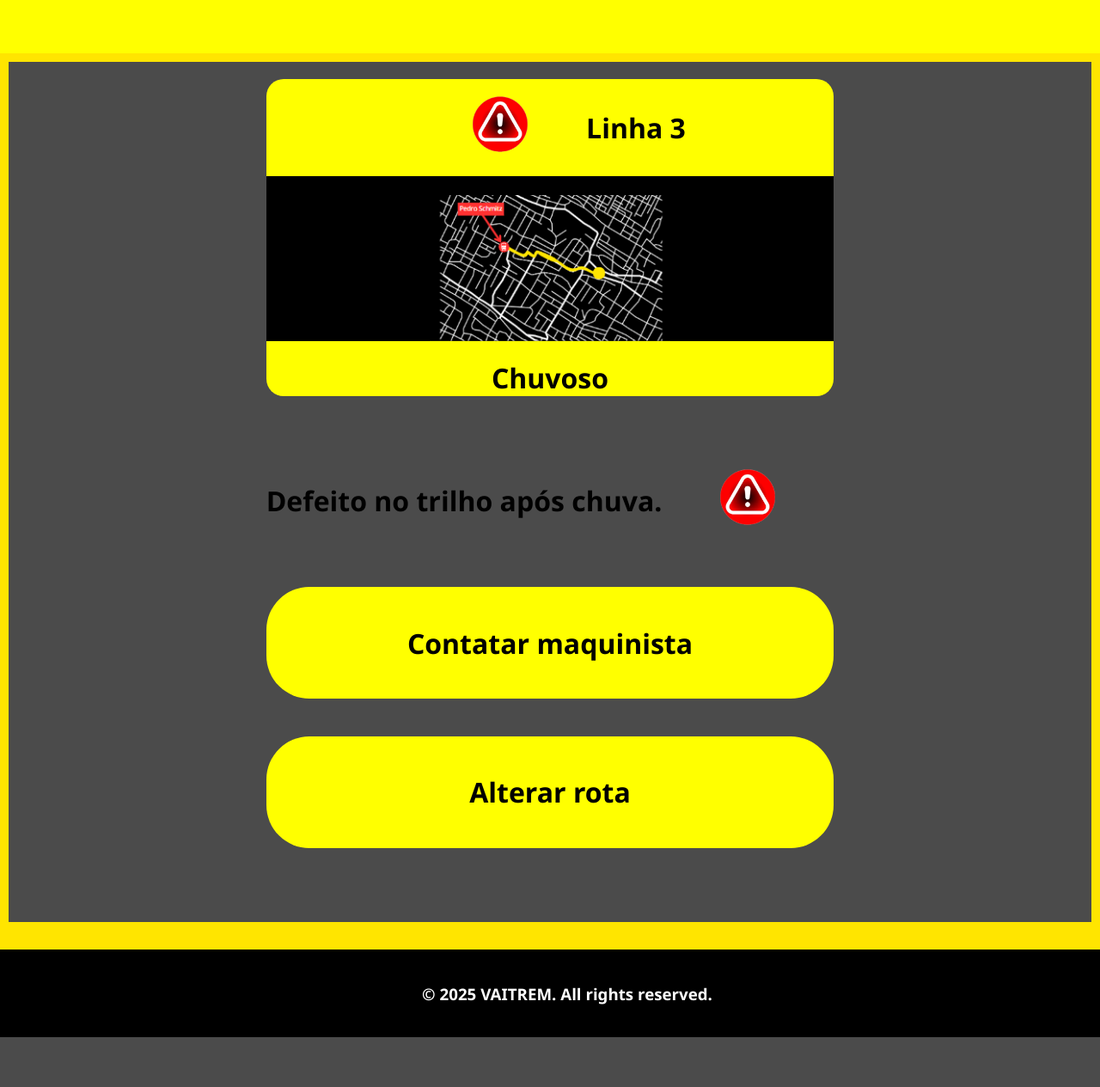
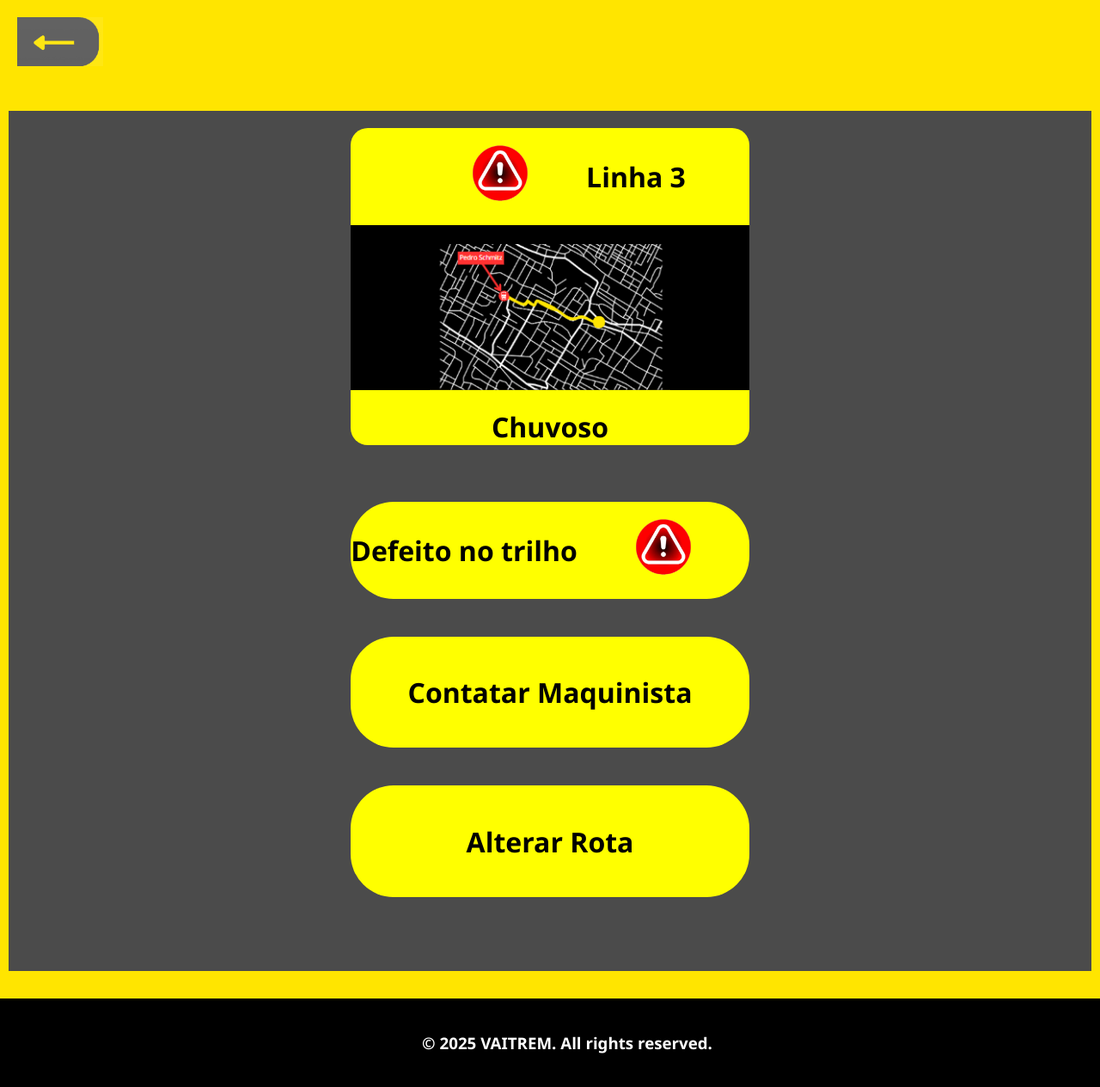
Before and after one commit to ViniciusTn/Aplicacao_do_mockup, a PHP site: page /public/GestaoDeRotas.html in a window 1280 px wide. Shown: the whole page at 86% size. Before the commit the page ends 1207 px from the top, so only its background shows below. Run offline with PHP 8.4, Linux system fonts and the light colour scheme.

Commit message:
gestao-rotas3

```diff
--- a/public/GestaoDeRotas.html
+++ b/public/GestaoDeRotas.html
@@ -11,6 +11,7 @@
 <body>
 
     <header>
+        <img class="voltarcinza"  src="../assets/imgs/voltarcinza.png" alt="">
         <div class="s">
 
         </div>
@@ -37,27 +38,63 @@
             <br>
             <br>
 
-                <div class="amarelorota">
-                    <div class="flex">
-                    <h1>Defeito no trilho após chuva.</h1>
-                    <img class="Alerta2" src="../assets/imgs/Alerta.png" alt="">
-                </div>
+                <div class="ContatarMaquinista">
+
+                     <div class="flex">
+                        <a href="#" class="botao-div">
+                            <div class="conteudo-botao">
+                              <strong><h1>Defeito no trilho</h1></strong>
+                            </div>
+                          </a>
+                         <img class="Alerta2" src="../assets/imgs/Alerta.png" alt="">
+                     </div>
+
                 </div>
 
             <br>
             <br>
             <div class="ContatarMaquinista">
                 <br>
-                <h1>Contatar maquinista</h1>
+                <a href="#" class="botao-div">
+                    <div class="conteudo-botao">
+                      <strong><h1>Contatar Maquinista</h1></strong>
+                    </div>
+                  </a>
                 <br>
             </div>
             <br>
             <br>
             <div class="AlterarRota">
                 <br>
-                <h1>Alterar rota</h1>
+                <a href="#" class="botao-div">
+                    <div class="conteudo-botao">
+                      <strong><h1>Alterar Rota</h1></strong>
+                    </div>
+                  </a>
                 <br>
             </div>
+
+
+
+
+
+
+
+
+
+
+
+
+
+
+
+
+
+
+
+
+
+
             <br>
             <br>
             <br>
--- a/styles/Style.css
+++ b/styles/Style.css
@@ -8,7 +8,7 @@ body{
 header{
 
     padding: 20px;
-    background-color: yellow;
+    background-color: #ffe500;
 }
 
 main{
@@ -211,3 +211,15 @@ a{
 .imagemrotas{
     height: 170px;
 }
+
+.amarelrota{
+    background-color: #ffe500;
+    border-radius: 50px;
+
+}
+
+
+.voltarcinza{
+    width: 100px;
+    padding-right: 20px;
+}
```
Also changed, not shown: assets/imgs/voltarcinza.png (added).
